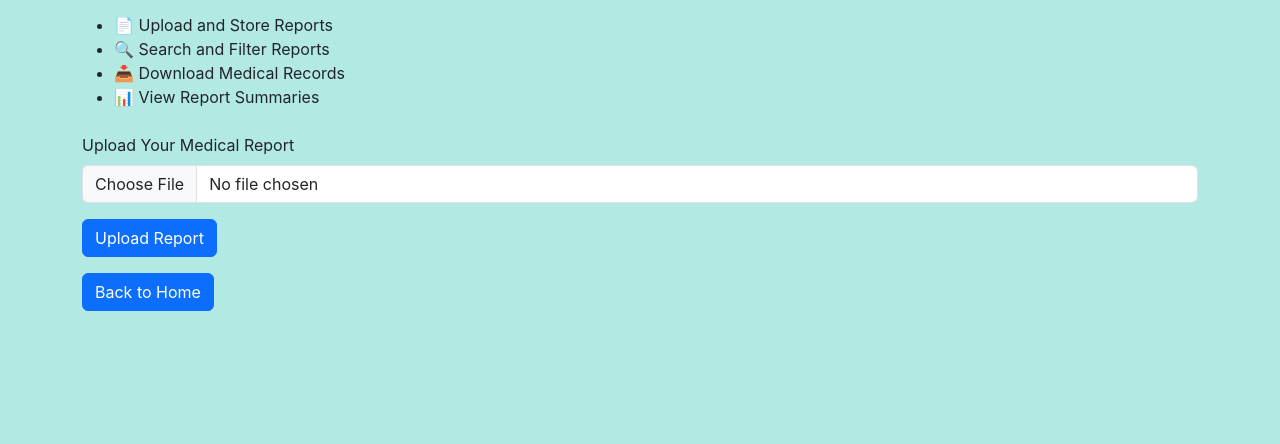
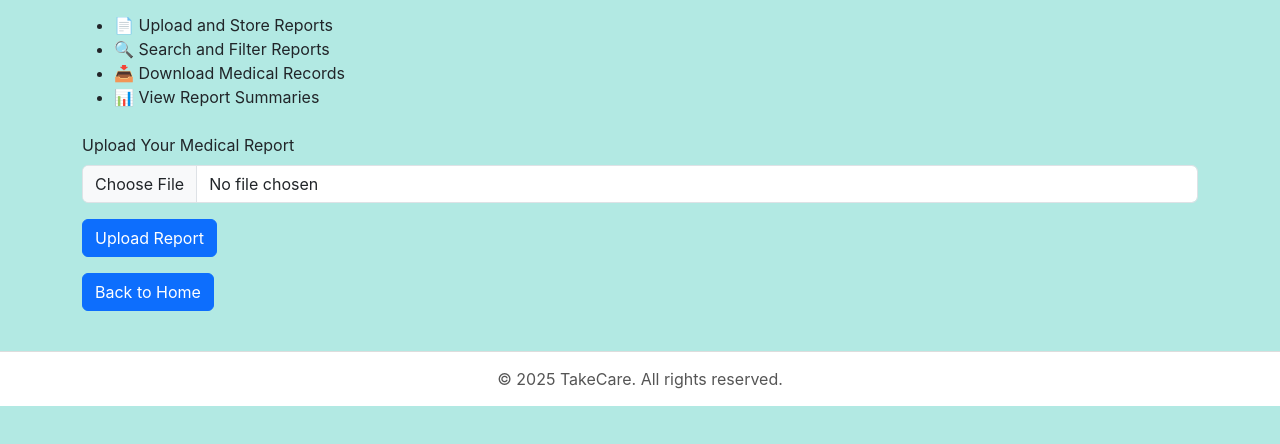
Before and after one commit to ArmanurAbir/TakeCare, a plain HTML site: page report_manager.html in a window 1280 px wide. Shown: the part 230-674 px from the top of the page. Drawn offline with nearby package versions, Linux system fonts and the light colour scheme.

Commit message:
Update report_manager.html
I have added footer.

```diff
--- a/report_manager.html
+++ b/report_manager.html
@@ -49,6 +49,7 @@
     </form>
     <a href="index.html" class="btn btn-primary mt-3">Back to Home</a>
   </div>
+   <footer>&copy; 2025 TakeCare. All rights reserved.</footer>
   <script src="https://cdn.jsdelivr.net/npm/bootstrap@5.3.3/dist/js/bootstrap.bundle.min.js"></script>
 </body>
 </html>
```
